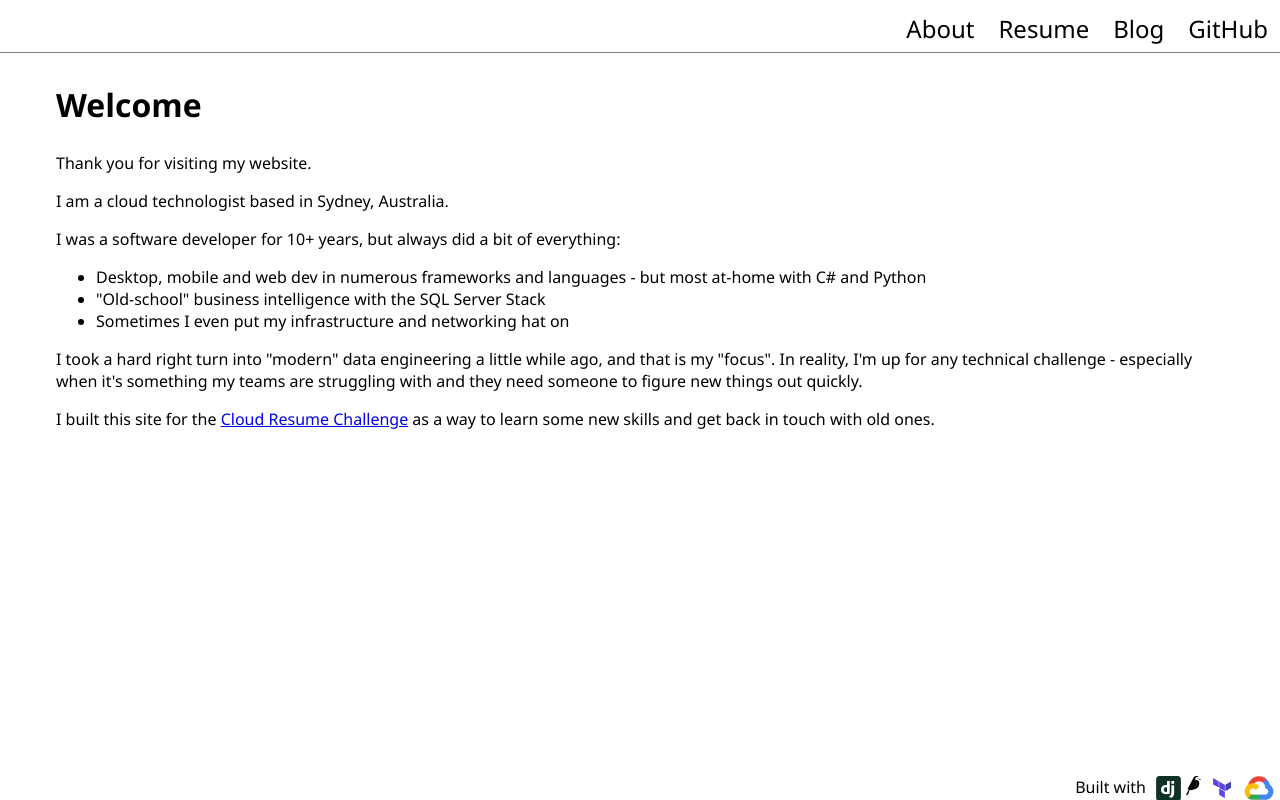
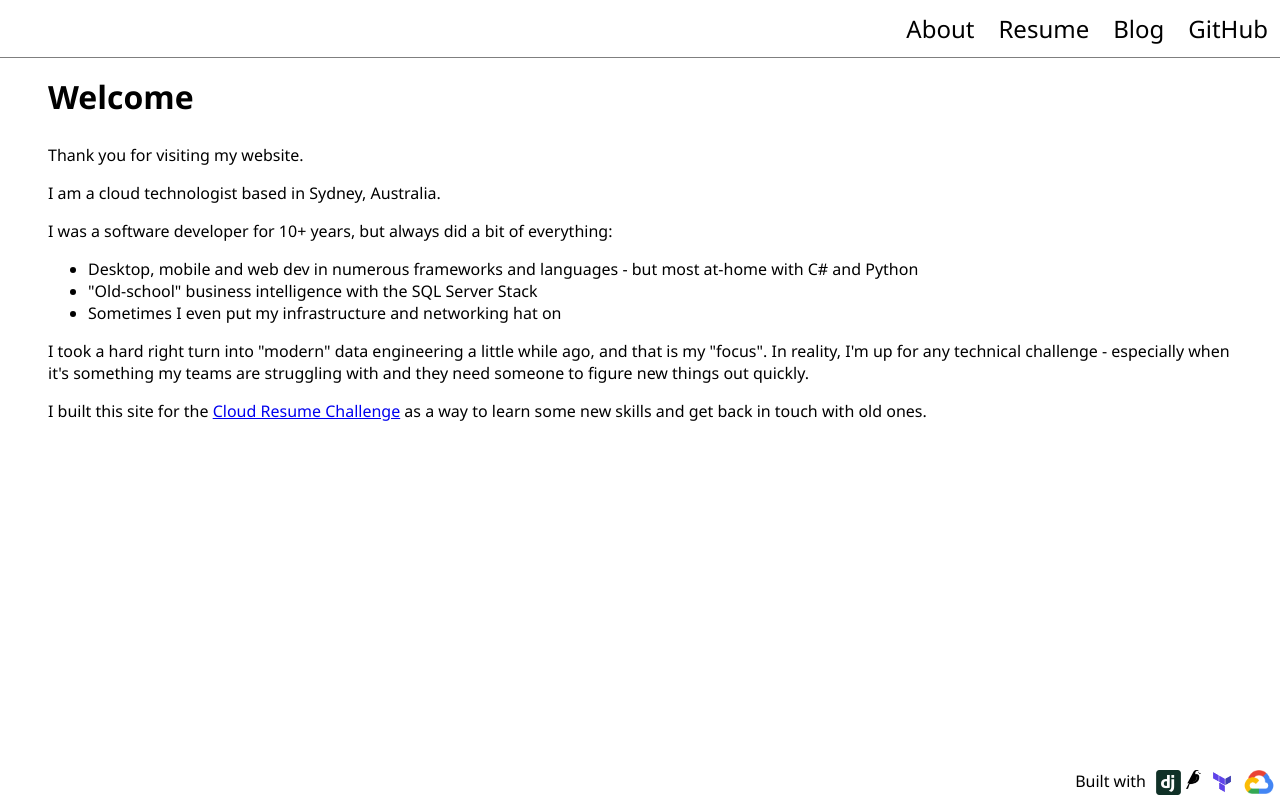
Before and after one commit to ajpotts01/ajp-cloud-resume, a Django app: page / in a window 1280 px wide. Run offline with Django 4.2, Linux system fonts and the light colour scheme; data comes from the database, SQL or seed files in the repository; parts of the project's set-up code (start-up, migrations or seed data) failed here and were passed over.

Commit message:
Minor tweaks for footers and stuff

```diff
--- a/application/core/static/css/styles.css
+++ b/application/core/static/css/styles.css
@@ -1,5 +1,13 @@
 html {
-    font-family:'Segoe UI', Tahoma, Geneva, Verdana, sans-serif
+    font-family:'Segoe UI', Tahoma, Geneva, Verdana, sans-serif;
+    height: 100%;
+}
+
+body {
+    margin: 0;
+    min-height: 100%;
+    display: flex;
+    flex-direction: column;
 }
 
 /* 1200px / 16px = 75em */
@@ -46,7 +54,6 @@ html {
     width: 100%;
     box-shadow: 0 0.5px 0;
     font-size: 1.5em;
-    height: 5vh;
     background-color: white;
     min-height: 3.25rem;
 }
@@ -54,12 +61,8 @@ html {
 footer {
     display: flex;
     justify-content: flex-end;
-    position: fixed;
-    bottom: 0;
-    left: 0;
     width: 100%;
     font-size: 1em;
-    height: 3vh;
     background-color: white;
 }
 
@@ -92,8 +95,8 @@ footer span.footer-label {
     padding: 3rem 3rem;
     color: black;
     background-color: white;
-    width: 100%;
     font-size: 1em;
+    flex: 1;
 }
 
 .content h1 {
--- a/application/core/templates/core/base.html
+++ b/application/core/templates/core/base.html
@@ -12,12 +12,10 @@
       <a href="/blog">Blog</a>
       <a id="profile-link" target="_blank" href="https://www.github.com/ajpotts01">GitHub</a>
     </navbar>
-    <div class="container">
-      <main class="content">
-        {% block content %}
-        {% endblock %}
-      </main>
-    </div>
+    <main class="content">
+      {% block content %}
+      {% endblock %}
+    </main>
     <footer>
         <span class="footer-label">Built with</span>
         <a href="https://www.djangoproject.com" target="_blank">
```
Also changed, not shown: application/blog/templates/base.html (+3 -5 lines).
